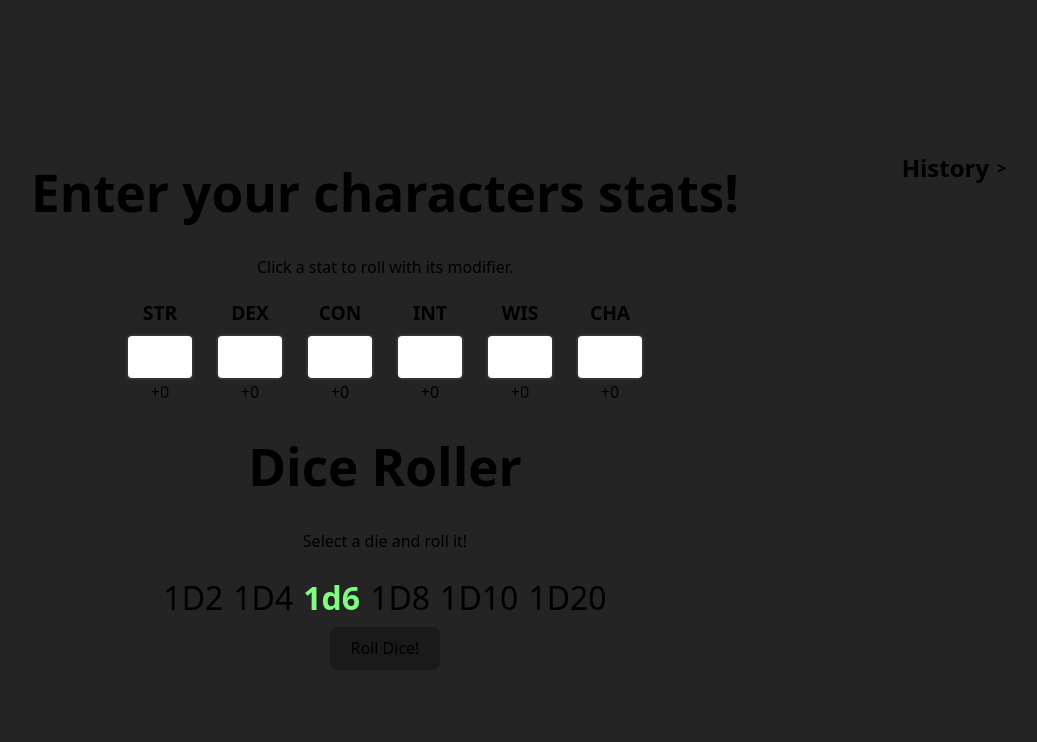
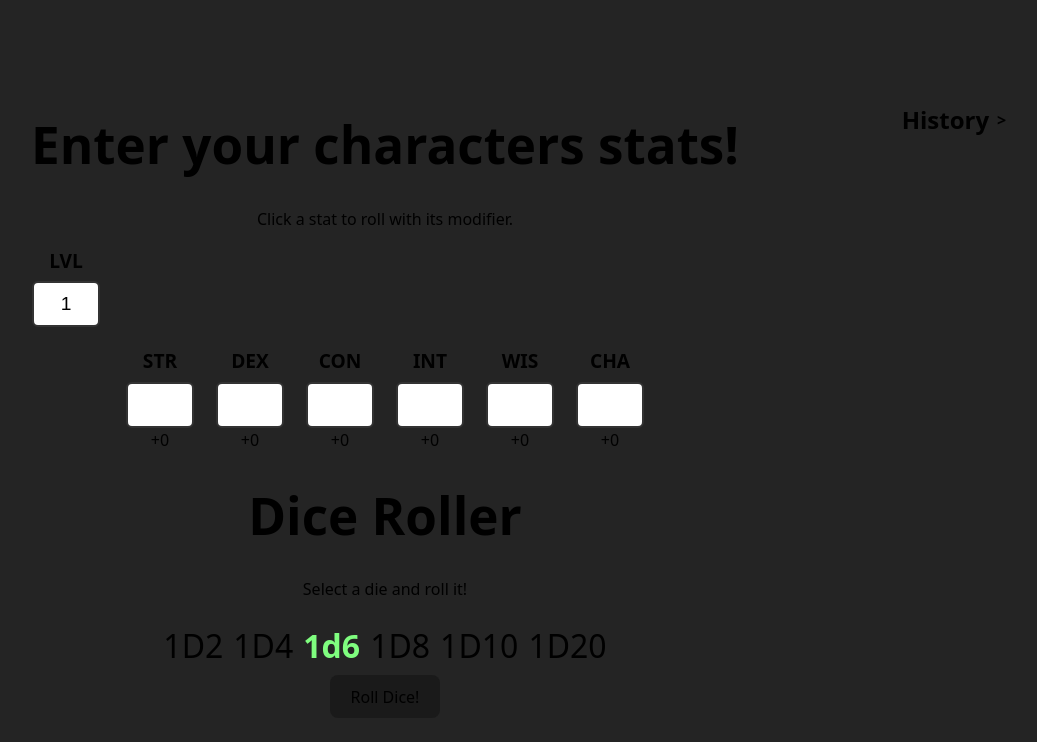
Before and after one commit to shaneTF/dnd_dice_roller, a React (Vite) app: page / in a window 1280 px wide. Shown: the top 742 px of the page, without its empty margins (60-1097 px from the left). Built offline with nearby package versions, Linux system fonts and the light colour scheme.

Commit message:
Added level input box

```diff
--- a/src/App.jsx
+++ b/src/App.jsx
@@ -8,14 +8,17 @@ import {
   DiceTwenty,
 } from "./components/dice";
 import CharacterStats from "./components/characterStats";
+import CharacterLevel from "./components/characterLevel";
 import "./App.css";
 
+// Should probably clean this up later
 function App() {
   const [selectedValue, setSelectedvalue] = useState("6");
   const [diceSelected, setDiceSelected] = useState(null);
   const [diceRoll, setDiceRoll] = useState(null);
   const [rollHistory, setRollHistory] = useState([]);
   const [showHistory, setShowHistory] = useState(false);
+  const [characterLevel, setCharacterLevel] = useState(1);
   const [stats, setStats] = useState({
     str: "",
     dex: "",
@@ -78,6 +81,12 @@ function App() {
             <p>Click a stat to roll with its modifier.</p>
           </div>
           <div>
+            <CharacterLevel
+              characterLevel={characterLevel}
+              characterLevelChange={setCharacterLevel}
+            />
+          </div>
+          <div>
             <CharacterStats
               stats={stats}
               statModifier={statModifier}
--- /dev/null
+++ b/src/components/characterLevel.jsx
@@ -0,0 +1,16 @@
+export default function CharacterLevel({
+  characterLevel,
+  characterLevelChange,
+}) {
+  return (
+    <div className="stat-block">
+      <div className="stat-label">LVL</div>
+      <input
+        type="text"
+        className="stat-input"
+        value={characterLevel}
+        onChange={(e) => characterLevelChange(e.target.value)}
+      />
+    </div>
+  );
+}
```
Also changed, not shown: src/components/characterLevel.css (added).
